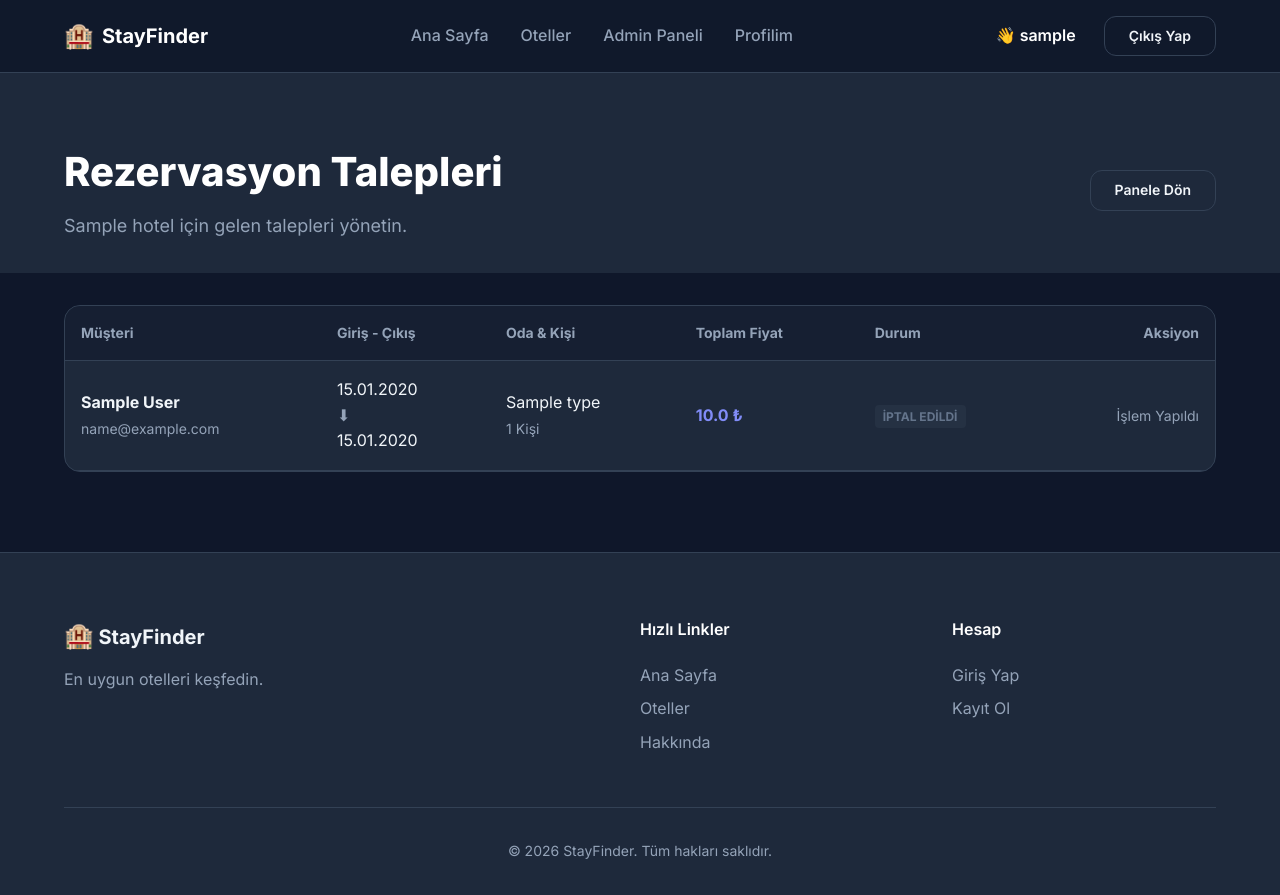
After one commit to idriskagan/otel, a Flask app: page /owner/hotel/1/reservations in a window 1280 px wide. The commit adds this page. Run offline with Flask 3, Linux system fonts and the light colour scheme; a user stored in the database is signed in; tables that the repository leaves empty hold one stand-in row (values such as "Sample post"); some libraries are stand-ins or nearby versions.

Commit message:
Rezervasyon onayı için serviceler yazıldı ve frontend kodu yazıldı.

```diff
--- a/app/routes/hotel_owner.py
+++ b/app/routes/hotel_owner.py
@@ -2,11 +2,13 @@ from flask import Blueprint, render_template, request, flash, redirect, url_for
 from flask_login import current_user, login_required
 from app.utils.decorators import hotel_owner_required
 from app.services.hotel_service import HotelService
+from app.services.reservation_service import ReservationService # YENİ EKLENDİ
 from app.forms.hotel_forms import HotelForm, RoomTypeForm
 from app.models.room import RoomType
 
 hotel_owner_bp = Blueprint('hotel_owner', __name__, url_prefix='/owner')
 hotel_service = HotelService()
+reservation_service = ReservationService() # YENİ EKLENDİ
 
 @hotel_owner_bp.before_request
 @login_required
@@ -39,11 +41,9 @@ def new_hotel():
             }
         )
         if success:
-            # Resim varsa yükle
             if form.images.data and form.images.data[0].filename:
                 img_success, img_msg = hotel_service.upload_images(hotel.id, current_user.id, request.files.getlist('images'))
 
-                # EĞER FOTOĞRAF YÜKLENEMEZSE EKRANA UYARI BAS VE KONSOLA YAZ:
                 if not img_success:
                     print("FOTOĞRAF HATASI:", img_msg)
                     flash(f"Otel eklendi ancak {img_msg}", "warning")
@@ -54,7 +54,6 @@ def new_hotel():
         else:
             flash(message, "danger")
     elif request.method == 'POST':
-        # EĞER FORM VALIDATION BAŞARISIZ OLURSA KONSOLA YAZDIR:
         print("FORM HATALARI:", form.errors)
         flash("Lütfen formdaki hataları kontrol edin.", "danger")
     return render_template('dashboard/owner_hotel_form.html', form=form, title="Yeni Otel Ekle")
@@ -68,7 +67,6 @@ def edit_hotel(hotel_id):
         return redirect(url_for('hotel_owner.dashboard'))
 
     form = HotelForm(obj=hotel)
-    # star_rating bir int'ten string selectbox'a döner
     if request.method == 'GET':
         form.star_rating.data = str(hotel.star_rating)
 
@@ -142,3 +140,43 @@ def hotel_rooms(hotel_id):
             flash(f"Hata oluştu: {str(e)}", "danger")
 
     return render_template('dashboard/owner_rooms.html', hotel=hotel, form=form)
+
+
+# =========================================================================
+# YENİ EKLENEN REZERVASYON YÖNETİMİ ROTALARI
+# =========================================================================
+
+@hotel_owner_bp.route('/hotel/<int:hotel_id>/reservations')
+def hotel_reservations(hotel_id):
+    """OTEL-18.6: Otelin rezervasyon taleplerini listeler."""
+    hotel = hotel_service.hotel_repo.get_by_id(hotel_id)
+    if not hotel or hotel.owner_id != current_user.id:
+        flash("Yetkisiz işlem.", "danger")
+        return redirect(url_for('hotel_owner.dashboard'))
+
+    # Tüm iş mantığını servise bırakıyoruz
+    reservations = reservation_service.get_hotel_reservations(hotel_id, current_user.id)
+    return render_template('dashboard/owner_reservations.html', hotel=hotel, reservations=reservations)
+
+@hotel_owner_bp.route('/reservation/<int:reservation_id>/approve', methods=['POST'])
+def approve_reservation(reservation_id):
+    """OTEL-18.7: Rezervasyonu onaylar."""
+    success, message = reservation_service.approve_reservation(reservation_id, current_user.id)
+    if success:
+        flash(message, "success")
+    else:
+        flash(message, "danger")
+
+    # İşlem yapıldıktan sonra geldiği sayfaya geri dön (veya dashboard'a)
+    return redirect(request.referrer or url_for('hotel_owner.dashboard'))
+
+@hotel_owner_bp.route('/reservation/<int:reservation_id>/reject', methods=['POST'])
+def reject_reservation(reservation_id):
+    """OTEL-18.8: Rezervasyonu reddeder."""
+    success, message = reservation_service.reject_reservation(reservation_id, current_user.id)
+    if success:
+        flash(message, "success")
+    else:
+        flash(message, "danger")
+
+    return redirect(request.referrer or url_for('hotel_owner.dashboard'))
--- a/app/templates/dashboard/owner.html
+++ b/app/templates/dashboard/owner.html
@@ -63,6 +63,9 @@
                         <div style="display: flex; gap: var(--space-2); margin-top: var(--space-6);">
                             <a href="{{ url_for('hotel_owner.hotel_rooms', hotel_id=hotel.id) }}" class="btn btn-primary" style="padding: var(--space-2) var(--space-4);">Oda Yönetimi</a>
                             <a href="{{ url_for('hotel_owner.edit_hotel', hotel_id=hotel.id) }}" class="btn btn-outline" style="padding: var(--space-2) var(--space-4);">Düzenle</a>
+
+                            <a href="{{ url_for('hotel_owner.hotel_reservations', hotel_id=hotel.id) }}" class="btn btn-outline" style="padding: var(--space-2) var(--space-4); color: #10b981; border-color: #10b981;">Rezervasyon Talepleri</a>
+
                             <form action="{{ url_for('hotel_owner.delete_hotel', hotel_id=hotel.id) }}" method="POST" onsubmit="return confirm('Bu oteli tamamen silmek istediğinize emin misiniz? Bu işlem geri alınamaz.');">
                                 <input type="hidden" name="csrf_token" value="{{ csrf_token() }}">
                                 <button type="submit" class="btn btn-outline" style="padding: var(--space-2) var(--space-4); color: var(--danger); border-color: var(--danger);">Sil</button>
--- /dev/null
+++ b/app/templates/dashboard/owner_reservations.html
@@ -0,0 +1,92 @@
+{% extends 'base.html' %}
+
+{% block title %}{{ hotel.name }} Rezervasyon Talepleri — StayFinder{% endblock %}
+
+{% block content %}
+<div class="page-header" style="text-align: left; background: var(--bg-card); padding-bottom: var(--space-8);">
+    <div class="container" style="display: flex; justify-content: space-between; align-items: center;">
+        <div>
+            <h1 style="margin-bottom: var(--space-2);">Rezervasyon Talepleri</h1>
+            <p style="color: var(--text-muted);">{{ hotel.name }} için gelen talepleri yönetin.</p>
+        </div>
+        <a href="{{ url_for('hotel_owner.dashboard') }}" class="btn btn-outline">Panele Dön</a>
+    </div>
+</div>
+
+<section class="section" style="padding-top: var(--space-8);">
+    <div class="container">
+
+        <div style="background: var(--bg-card); border-radius: var(--radius-lg); border: 1px solid var(--border); overflow: hidden;">
+            <table style="width: 100%; border-collapse: collapse; text-align: left;">
+                <thead style="background: rgba(15, 23, 42, 0.5); border-bottom: 1px solid var(--border);">
+                    <tr>
+                        <th style="padding: var(--space-4); color: var(--text-muted); font-size: var(--font-sm);">Müşteri</th>
+                        <th style="padding: var(--space-4); color: var(--text-muted); font-size: var(--font-sm);">Giriş - Çıkış</th>
+                        <th style="padding: var(--space-4); color: var(--text-muted); font-size: var(--font-sm);">Oda & Kişi</th>
+                        <th style="padding: var(--space-4); color: var(--text-muted); font-size: var(--font-sm);">Toplam Fiyat</th>
+                        <th style="padding: var(--space-4); color: var(--text-muted); font-size: var(--font-sm);">Durum</th>
+                        <th style="padding: var(--space-4); color: var(--text-muted); font-size: var(--font-sm); text-align: right;">Aksiyon</th>
+                    </tr>
+                </thead>
+                <tbody>
+                    {% for res in reservations %}
+                    <tr style="border-bottom: 1px solid var(--border);">
+                        <td style="padding: var(--space-4);">
+                            <strong>{{ res.user.first_name }} {{ res.user.last_name }}</strong><br>
+                            <span style="font-size: var(--font-sm); color: var(--text-muted);">{{ res.user.email }}</span>
+                        </td>
+                        <td style="padding: var(--space-4);">
+                            {{ res.check_in.strftime('%d.%m.%Y') }} <br>
+                            <span style="color: var(--text-muted);">⬇</span><br>
+                            {{ res.check_out.strftime('%d.%m.%Y') }}
+                        </td>
+                        <td style="padding: var(--space-4);">
+                            {{ res.room_type.name }}<br>
+                            <span style="font-size: var(--font-sm); color: var(--text-muted);">{{ res.guests }} Kişi</span>
+                        </td>
+                        <td style="padding: var(--space-4); font-weight: bold; color: var(--primary-light);">
+                            {{ res.total_price }} ₺
+                        </td>
+                        <td style="padding: var(--space-4);">
+                            {% if res.status == 'pending' %}
+                                <span style="background: rgba(245, 158, 11, 0.1); color: #f59e0b; padding: 4px 8px; border-radius: 4px; font-size: var(--font-xs); font-weight: bold;">BEKLİYOR</span>
+                            {% elif res.status == 'approved' %}
+                                <span style="background: rgba(16, 185, 129, 0.1); color: #10b981; padding: 4px 8px; border-radius: 4px; font-size: var(--font-xs); font-weight: bold;">ONAYLANDI</span>
+                            {% elif res.status == 'rejected' %}
+                                <span style="background: rgba(225, 29, 72, 0.1); color: #e11d48; padding: 4px 8px; border-radius: 4px; font-size: var(--font-xs); font-weight: bold;">REDDEDİLDİ</span>
+                            {% else %}
+                                <span style="background: rgba(100, 116, 139, 0.1); color: #64748b; padding: 4px 8px; border-radius: 4px; font-size: var(--font-xs); font-weight: bold;">İPTAL EDİLDİ</span>
+                            {% endif %}
+                        </td>
+                        <td style="padding: var(--space-4); text-align: right;">
+                            {% if res.status == 'pending' %}
+                                <div style="display: flex; gap: 8px; justify-content: flex-end;">
+                                    <form action="{{ url_for('hotel_owner.approve_reservation', reservation_id=res.id) }}" method="POST">
+                                        <input type="hidden" name="csrf_token" value="{{ csrf_token() }}">
+                                        <button type="submit" class="btn btn-primary btn-sm" style="background: #10b981; border-color: #10b981; padding: 4px 12px;">✅ Onayla</button>
+                                    </form>
+
+                                    <form action="{{ url_for('hotel_owner.reject_reservation', reservation_id=res.id) }}" method="POST" onsubmit="return confirm('Bu rezervasyonu reddetmek istediğinize emin misiniz?');">
+                                        <input type="hidden" name="csrf_token" value="{{ csrf_token() }}">
+                                        <button type="submit" class="btn btn-outline btn-sm" style="color: #e11d48; border-color: #e11d48; padding: 4px 12px;">❌ Reddet</button>
+                                    </form>
+                                </div>
+                            {% else %}
+                                <span style="color: var(--text-muted); font-size: var(--font-sm);">İşlem Yapıldı</span>
+                            {% endif %}
+                        </td>
+                    </tr>
+                    {% else %}
+                    <tr>
+                        <td colspan="6" style="padding: var(--space-8); text-align: center; color: var(--text-muted);">
+                            Bu otel için henüz bir rezervasyon talebi bulunmuyor.
+                        </td>
+                    </tr>
+                    {% endfor %}
+                </tbody>
+            </table>
+        </div>
+
+    </div>
+</section>
+{% endblock %}
```
Also changed, not shown: app/services/reservation_service.py (+64 -0 lines), 1 other file.
